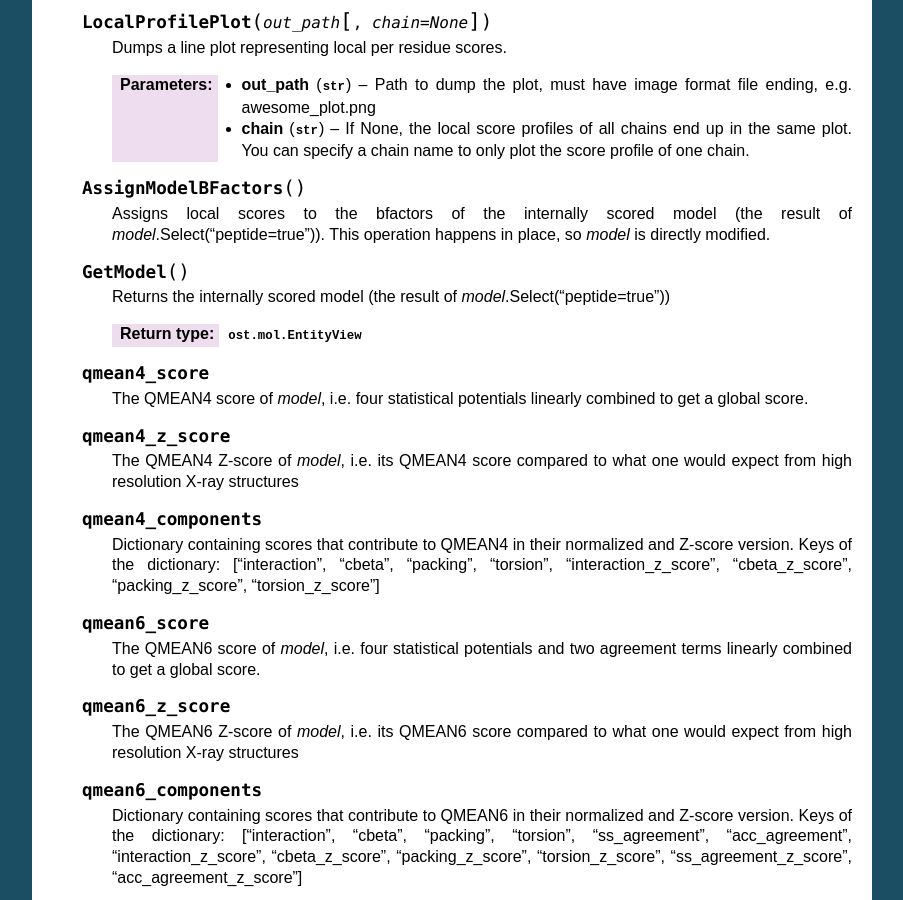
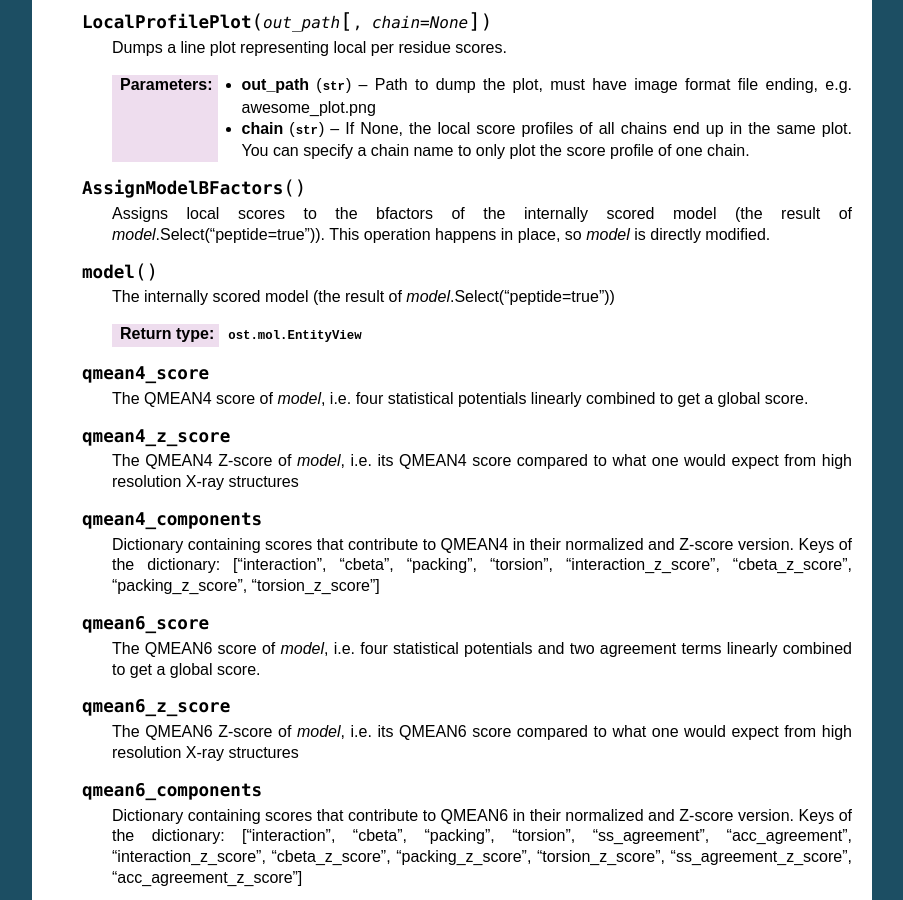
Before and after one commit to eunos-1128/QMEAN, a Sphinx documentation site: the page built from doc/source/run_qmean_scoring.rst, in a window 1280 px wide and 900 px high, scrolled down 2439 px. Shown: the whole window, without its empty margins (198-1101 px from the left). Built offline with Sphinx 7.4.7, drawn with Linux system fonts in a browser that asks for light colours; some of the changed text lies outside the part shown.

Commit message:
make scored model of QMEANScorer directly accessible as attribute

```diff
--- a/doc/source/run_qmean_scoring.rst
+++ b/doc/source/run_qmean_scoring.rst
@@ -155,9 +155,9 @@
     place, so *model* is directly modified.
 
 
-  .. method:: GetModel()
+  .. method:: model
 
-    Returns the internally scored model (the result of
+    The internally scored model (the result of
     *model*.Select("peptide=true"))
 
     :rtype:             :class:`ost.mol.EntityView`
```
Also changed, not shown: 1 other file.
